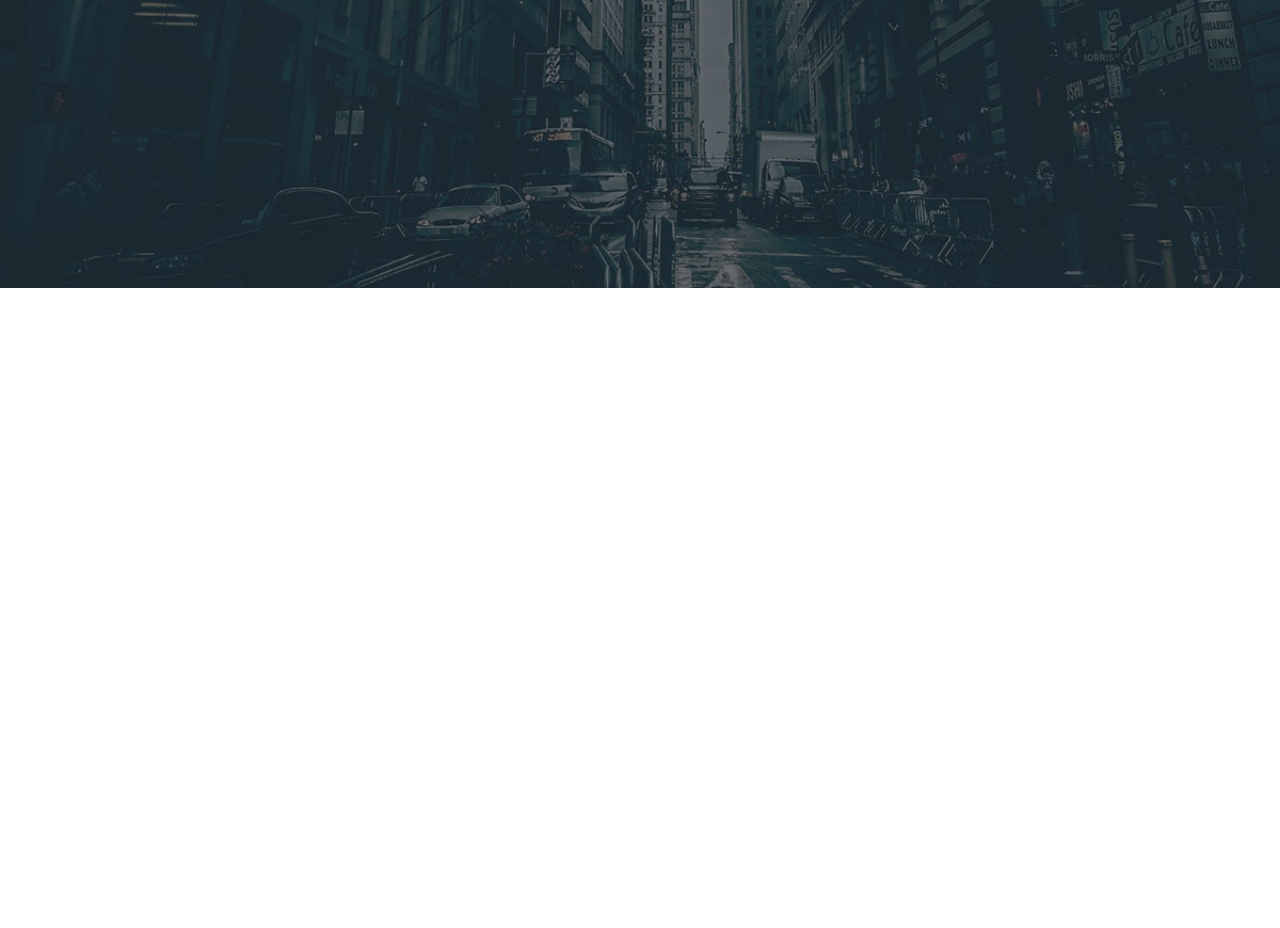
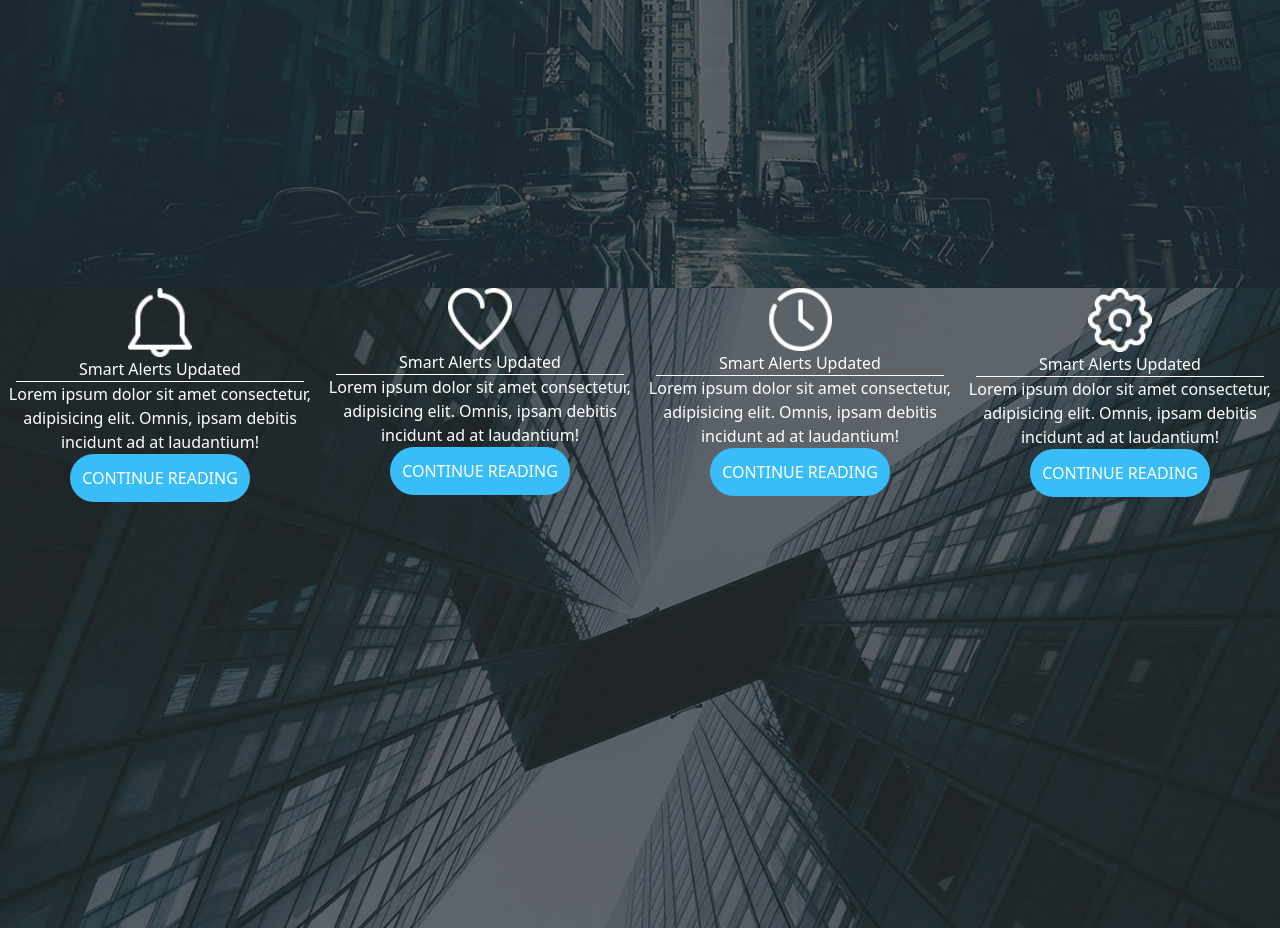
Before and after one commit to NebulusNubium/tinker, a website: page index.html in a window 1280 px wide. Shown: the part 500-1428 px from the top of the page. Before the commit the page ends 800 px from the top, so only its background shows below. Drawn offline with Linux system fonts and the light colour scheme; files whose address does not match are found by name; a web font is replaced by a local one.

Commit message:
ludo pushy

```diff
--- a/index.html
+++ b/index.html
@@ -34,6 +34,45 @@
             <a class="mt-5 text-black p-3 rounded-3xl bg-white" href="">LET'S START</a>
         </section>
 
+        <section id="3" class="bg-[url('../img/about-bg.jpg')] bg-cover h-[80vh]">
+            <div class="flex justify-center">
+                <div class="flex flex-col items-center text-center">
+                    <div class="w-[20%]">
+                        <img class="w-full" src="assets/img/service_icon_01.png" alt="">
+                    </div>
+                    <h3 class="border-b w-[90%] border-white">Smart Alerts Updated</h3>
+                    <p>Lorem ipsum dolor sit amet consectetur, adipisicing elit. Omnis, ipsam debitis incidunt ad at laudantium!</p>
+                    <a class="p-3 rounded-3xl bg-sky-400" href="">CONTINUE READING</a>
+                </div>
+
+                <div class="flex flex-col items-center text-center">
+                    <div class="w-[20%]">
+                        <img class="w-full" src="assets/img/service_icon_02.png" alt="">
+                    </div>
+                    <h3 class="border-b w-[90%] border-white">Smart Alerts Updated</h3>
+                    <p>Lorem ipsum dolor sit amet consectetur, adipisicing elit. Omnis, ipsam debitis incidunt ad at laudantium!</p>
+                    <a class="p-3 rounded-3xl bg-sky-400" href="">CONTINUE READING</a>
+
+                </div>
+                <div class="flex flex-col items-center text-center">
+                    <div class="w-[20%]">
+                        <img class="w-full" src="assets/img/service_icon_03.png" alt="">
+                    </div>
+                    <h3 class="border-b w-[90%] border-white">Smart Alerts Updated</h3>
+                    <p>Lorem ipsum dolor sit amet consectetur, adipisicing elit. Omnis, ipsam debitis incidunt ad at laudantium!</p>
+                    <a class="p-3 rounded-3xl bg-sky-400" href="">CONTINUE READING</a>
+                </div>
+
+                <div class="flex flex-col items-center text-center">
+                    <div class="w-[20%]">
+                        <img class="w-full" src="assets/img/service_icon_04.png" alt="">
+                    </div>
+                    <h3 class="border-b w-[90%] border-white">Smart Alerts Updated</h3>
+                    <p>Lorem ipsum dolor sit amet consectetur, adipisicing elit. Omnis, ipsam debitis incidunt ad at laudantium!</p>
+                    <a class="p-3 rounded-3xl bg-sky-400" href="">CONTINUE READING</a>
+                </div>
+            </div>
+        </section>
         <section></section>
         <section></section>
         <section></section>
```
Also changed, not shown: assets/dist/style.css.
